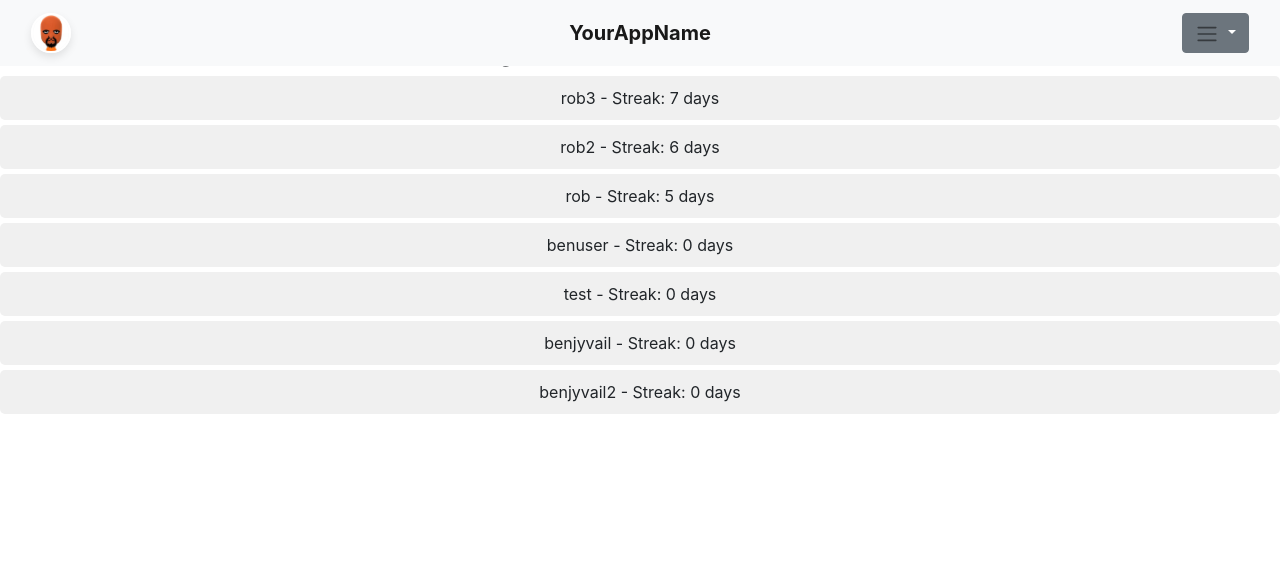
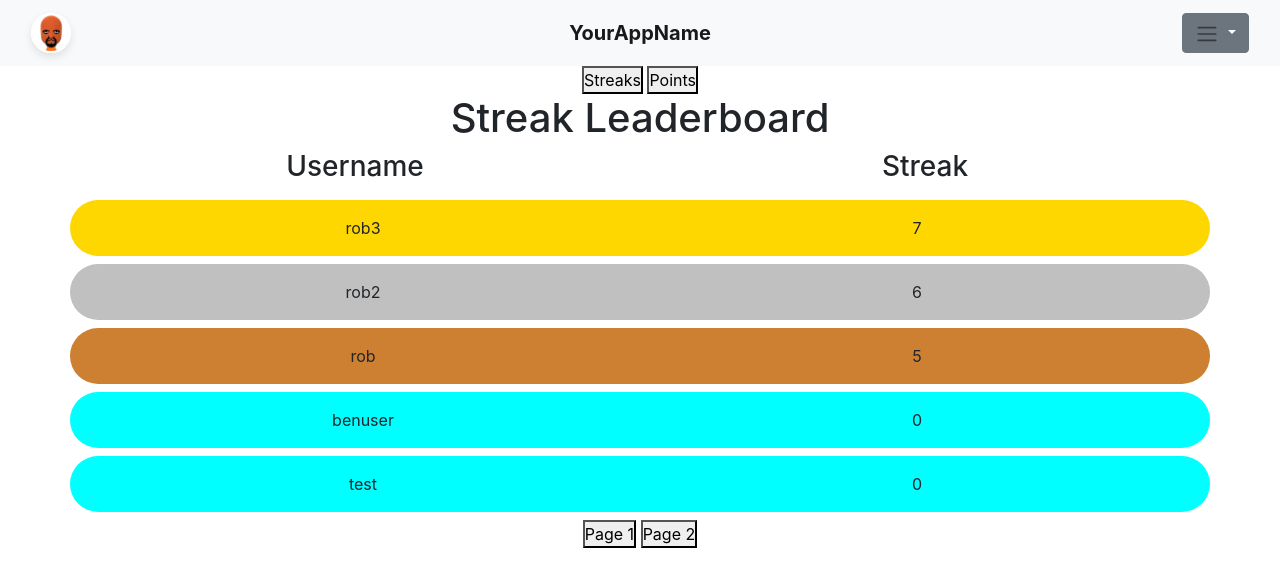
Before and after one commit to Robert-Lucas7/ECM2434_Group_Software_Project, a Django app: page /project/leaderboard/ in a window 1280 px wide. Shown: the top 587 px of the page. Run offline with Django 5.2, Linux system fonts and the light colour scheme; data comes from the database, SQL or seed files in the repository; both versions use the stored data as it was after the commit; some libraries are stand-ins or nearby versions.

Commit message:
Changes to the leaderboard and  removed 'fixed-top' from navbar

```diff
--- /dev/null
+++ b/sustainability_project/project/static/leaderboard.js
@@ -0,0 +1,36 @@
+//On page load - get the entry data from the template
+const data = JSON.parse(
+    document.currentScript.nextElementSibling.textContent
+);
+
+function changeDataDisplayed(pageNumber){
+    let contentDiv = document.getElementById("table-contents");
+    while(contentDiv.lastElementChild){ //Remove all children of the contentDiv (clear the table)
+        contentDiv.removeChild(contentDiv.lastChild);
+    }
+    for(let i=0;i<data[pageNumber].length;i++){
+        let row = document.createElement('div');
+        // Styling (specifically background colour) of the rows
+        let positionStyle = "leaderboard-other"
+        if(pageNumber == 0){
+            if(i == 0){
+                positionStyle = "leaderboard-first";
+            } else if(i == 1){
+                positionStyle = "leaderboard-second";
+            } else if(i == 2){
+                positionStyle = "leaderboard-third"
+            }
+        }
+        row.className = `row rounded-pill my-2 p-3 leaderboard ${positionStyle}`;
+        // Populate row with the data needed.
+        let col = document.createElement("div");
+        col.className = "col";
+        col.innerHTML = data[pageNumber][i]["username"];
+        row.appendChild(col);
+        let col2 = document.createElement('div')
+        col2.className = "col";
+        col2.innerHTML = data[pageNumber][i]["metric"];
+        row.appendChild(col2);
+        contentDiv.append(row);
+    }
+}
--- a/sustainability_project/project/static/project/css/styles.css
+++ b/sustainability_project/project/static/project/css/styles.css
@@ -139,3 +139,20 @@
     padding: 10px;
     border-radius: 5px;
 }
+/* Rob Leaderboard Changes */
+.leaderboard-first{
+    background-color: gold;
+}
+.leaderboard-second{
+    background-color: silver;
+}
+.leaderboard-third{
+    background-color: #cd7f32
+}
+.leaderboard-other{
+    background-color: aqua;
+}
+.leaderboard:hover{
+    background-color: #777;
+    cursor: pointer;
+}
--- a/sustainability_project/project/templates/project/leaderboard.html
+++ b/sustainability_project/project/templates/project/leaderboard.html
@@ -1,14 +1,49 @@
 {% extends 'base.html' %}
 
 {% block content %}
-<div class="leaderboard-container">
-    <h1>Monthly Streak Leaderboard</h1>
-    <ol class="leaderboard">
-        {% for user in users_by_streaks %}
-            <li>{{ user.username }} - Streak: {{ user.streak }} days</li>
-        {% empty %}
-            <li>No data available</li>
-        {% endfor %}
-    </ol>
+<div class="text-center">
+    <div>
+        <a href="{% url 'leaderboard' metric='streak'%}"><button>Streaks</button></a>
+        <a href="{% url 'leaderboard' metric='points'%}"><button>Points</button></a>
+    </div>
+    <h1>{{table_header}} Leaderboard</h1>
+    <div class="container">
+        <!-- Write the table headers -->
+        <div class="row ">
+            <div class="col">
+                <h3>Username</h3>
+            </div>
+            <div class="col">
+                <h3>{{table_header}}</h3>
+            </div>
+        </div>
+        <div id="table-contents">
+
+
+        <!-- Display the first page of the leaderboard-->
+            {% for entry in entries.0 %}
+                <div class="row rounded-pill my-2 p-3 leaderboard {% if forloop.first %} leaderboard-first {% elif forloop.counter0 == 1 %}leaderboard-second{% elif forloop.counter0 == 2 %}leaderboard-third{% else %}leaderboard-other{% endif %}">
+                    <div class="col">
+                        {{ entry.username }}
+                    </div>
+                    <div class="col">
+                        {{entry.metric}}
+                    </div>
+                </div>
+
+            {% empty %}
+                <li>No data available</li>
+            {% endfor %}
+        </div>
+    </div>
+    <!-- Creating the page buttons to view the leaderboard data. On each button click the data will change which the 'changeDataDisplayed' function does. -->
+    {% for pageNumber in entries%}
+        <button onclick="changeDataDisplayed( '{{forloop.counter0}}' )">Page {{forloop.counter0|add:"1"}}</button>
+    {% empty %}
+        <button>Page 1</button>
+    {% endfor %}
 </div>
+<script src="/static/leaderboard.js" defer></script>
+{{ entries|json_script:"" }} <!-- Pass the entry data to the script (rendered as <script type="application/json"> variable data here </script>) - from: https://adamj.eu/tech/2022/10/06/how-to-safely-pass-data-to-javascript-in-a-django-template/-->
+
 {% endblock %}
--- a/sustainability_project/project/templates/project/navbar.html
+++ b/sustainability_project/project/templates/project/navbar.html
@@ -1,4 +1,4 @@
-<nav class="navbar navbar-expand-lg navbar-light bg-light fixed-top">
+<nav class="navbar navbar-expand-lg navbar-light bg-light "><!-- fixed-top - removed so you don't need to add padding to the top of the rest of the content.-->
   <div class="container-fluid d-flex justify-content-between">
     <!-- Circular Profile Icon with Django template tags for dynamic URL and static file -->
     {% load static %}
--- a/sustainability_project/project/urls.py
+++ b/sustainability_project/project/urls.py
@@ -12,6 +12,7 @@ urlpatterns = [
     path('login/', views.user_login, name='login'),
     path('sample_profile/', views.sample_profile, name='sample_profile'),
     path('leaderboard/', views.leaderboard, name='leaderboard'),
+    path('leaderboard/<str:metric>/', views.leaderboard, name='leaderboard'),
     path('make_post/', views.make_post, name='make_post'),
 
 ]
--- a/sustainability_project/project/views.py
+++ b/sustainability_project/project/views.py
@@ -1,3 +1,4 @@
+# import json
 from django.contrib.auth import authenticate, login
 from django.shortcuts import render, get_object_or_404, redirect
 from datetime import datetime
@@ -27,16 +28,42 @@ def base(request):
 def sample_profile(request):
     return render(request, 'project/sample_profile.html')
 
+def leaderboard(request, metric="streak"):
+    users = CustomUser.objects.all()
+    order_to_display = None
+    table_header = ""
+    # Sort the users by the metric to be compared.
+    if metric == "points":
+        order_to_display = users.order_by('-points')
+        table_header = "Points"
+    elif metric == "streak":
+        order_to_display = users.order_by('-streak')
+        table_header = "Streak"
+    else:
+        return redirect("leaderboard") #If there is an invalid 'metric' in the url, then redirect to the 'streak' leaderboard page.
 
-def leaderboard(request):
-    users = CustomUser.objects.all()
-    users_by_streaks = users.order_by('-streak')
-    users_by_points = users.order_by('-points')
-    print(users_by_streaks)
-    print(users_by_points)
+    # Split the entries into pages of 5 and remove potentially sensitive data from the models.
+    data = []
+    current_page = []
+    entries_on_page = 5
+    for i,entry in enumerate(order_to_display):
+
+        metricValue = 0
+        if metric == "points":
+            metricValue = entry.points
+        else:
+            metricValue = entry.streak
+        current_page.append({
+            'username' : entry.username,
+            'metric' : metricValue
+        })
+        if(len(current_page) == entries_on_page or i == len(order_to_display) - 1):
+            data.append(current_page)
+            current_page = []
+
     context = {
-        'users_by_streaks' : users_by_streaks,
-        'users_by_points' : users_by_points
+        'entries' : data,
+        'table_header' : table_header
     }
     return render(request, 'project/leaderboard.html', context)
 
```
Also changed, not shown: sustainability_project/db.sqlite3.
